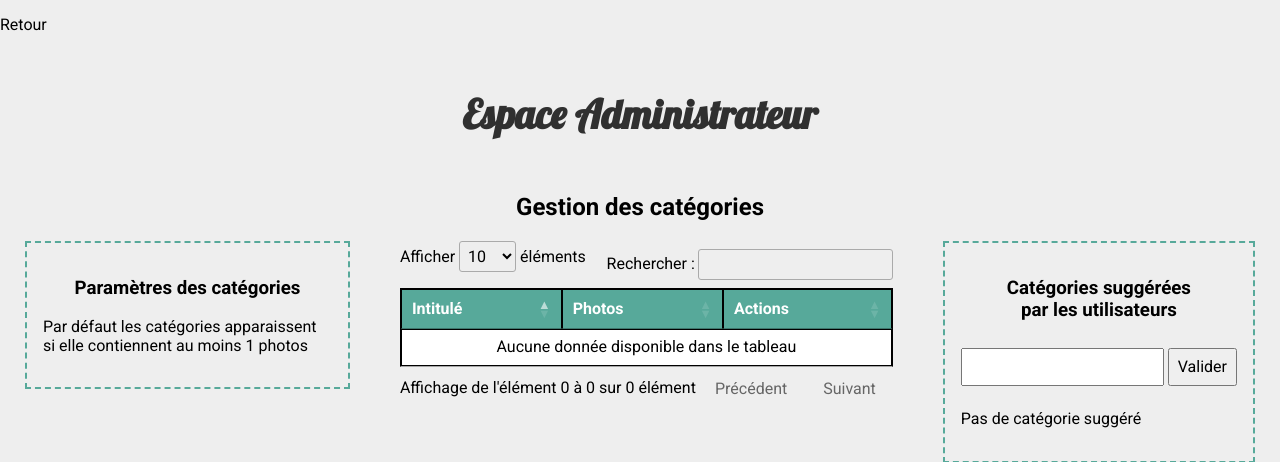
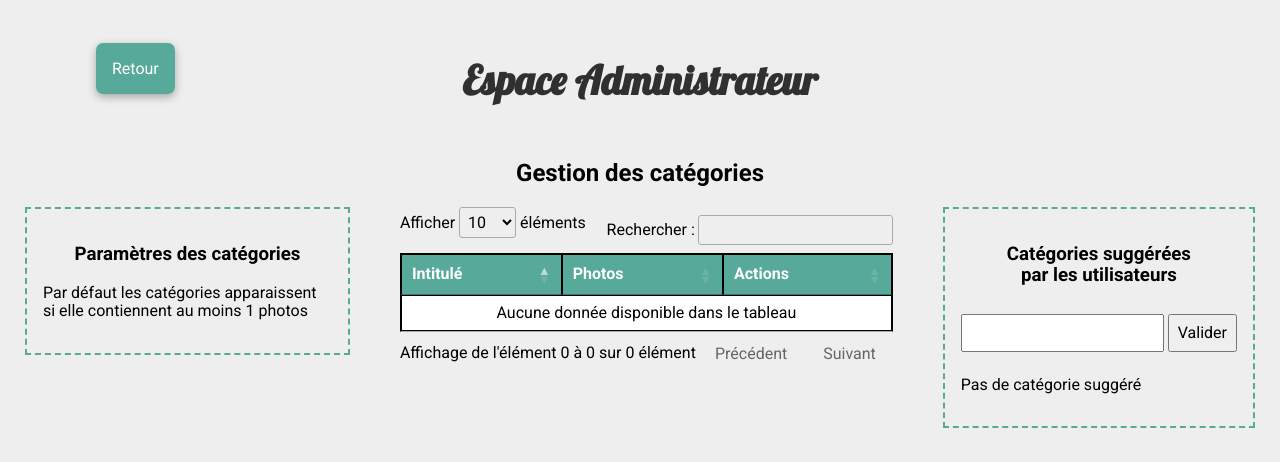
Before and after one commit to S2LF/TofBoxProject, a Symfony app: template templates/admin/cat.html.twig in a window 1280 px wide. Shown: the part 84-546 px from the top of the page. Run offline with Twig, Linux system fonts and the light colour scheme; the template is opened without the code that fills it, so the values that code supplies are empty; form fields are guessed from the names that the template uses; some libraries are stand-ins or nearby versions.

Commit message:
update DataTables sort date, Return button on Admin & little responsive things

```diff
--- a/public/css/responsive.css
+++ b/public/css/responsive.css
@@ -32,6 +32,19 @@
     .sticky a{
         flex: 0.5;
     }
+    .admin-cat-wrap{
+        flex-direction: column;
+        max-width: 600px;
+        margin: auto;
+    }
+    .admin-cat-wrap div{
+        align-self: center ;
+    }
+    #cat_admin_wrapper{
+        padding-top: 1em;
+        padding-bottom: 1em;
+    }
+
 }
 
 /* Reponsive en dessous de 640px */
--- a/public/css/style.css
+++ b/public/css/style.css
@@ -696,6 +696,24 @@ img.photo_modal.portrait, img.photo_modal.square{
     flex-wrap: wrap;
     margin: auto;
 }
+.admin_retour{
+    position: absolute;
+    top: 8em;
+    left: 6em;
+}
+.admin_retour a{
+    background-color: var(--button-color);
+    color:white;
+    padding: 1em;
+    border-radius: 7px;
+    box-shadow: 0 3px 8px rgba(0, 0, 0, .3);
+    transition: transform 0.5s;
+
+}
+.admin_retour a:hover{
+    transform: scale(1.1);
+    background-color: var(--button-hover-color);;
+}
 table{
     margin:auto;
     border: 1px solid black;
--- a/templates/admin/cat.html.twig
+++ b/templates/admin/cat.html.twig
@@ -4,7 +4,7 @@
 
 {% block body %}
 
-<p><a href="{{ path('admin') }}">Retour</a></p>
+<p class='admin_retour'><a href="{{ path('admin') }}">Retour</a></p>
 
 <h1 class="center title">Espace Administrateur</h1>
 <h2 class="center">Gestion des catégories</h2>
--- a/templates/admin/report.html.twig
+++ b/templates/admin/report.html.twig
@@ -4,7 +4,7 @@
 
 {% block body %}
 
-<p><a href="{{ path('admin') }}">Retour</a></p>
+<p class='admin_retour'><a href="{{ path('admin') }}">Retour</a></p>
 
 <h1 class="center title">Espace Administrateur</h1>
 
```
Also changed, not shown: templates/admin/users.html.twig (+4 -5 lines).
